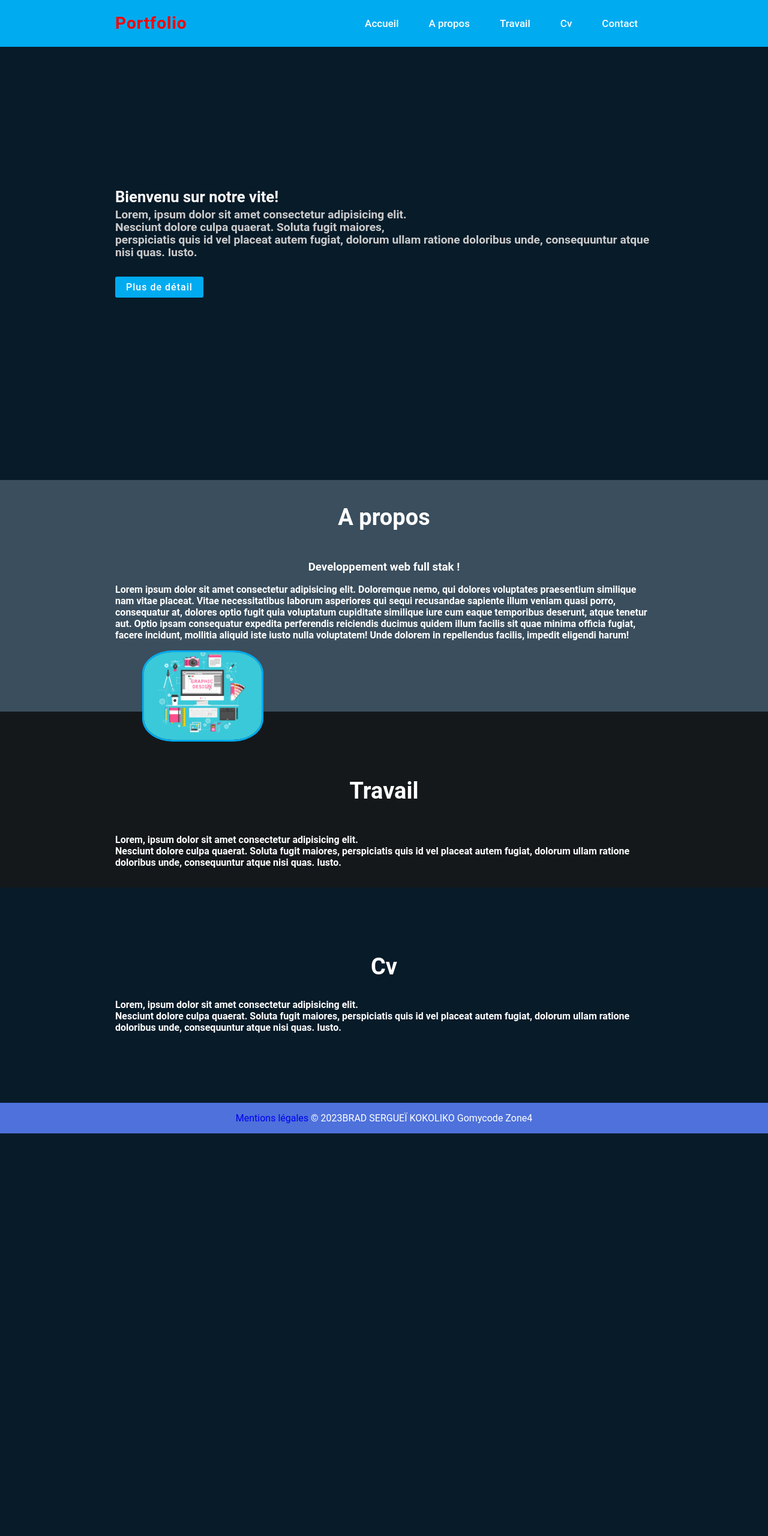
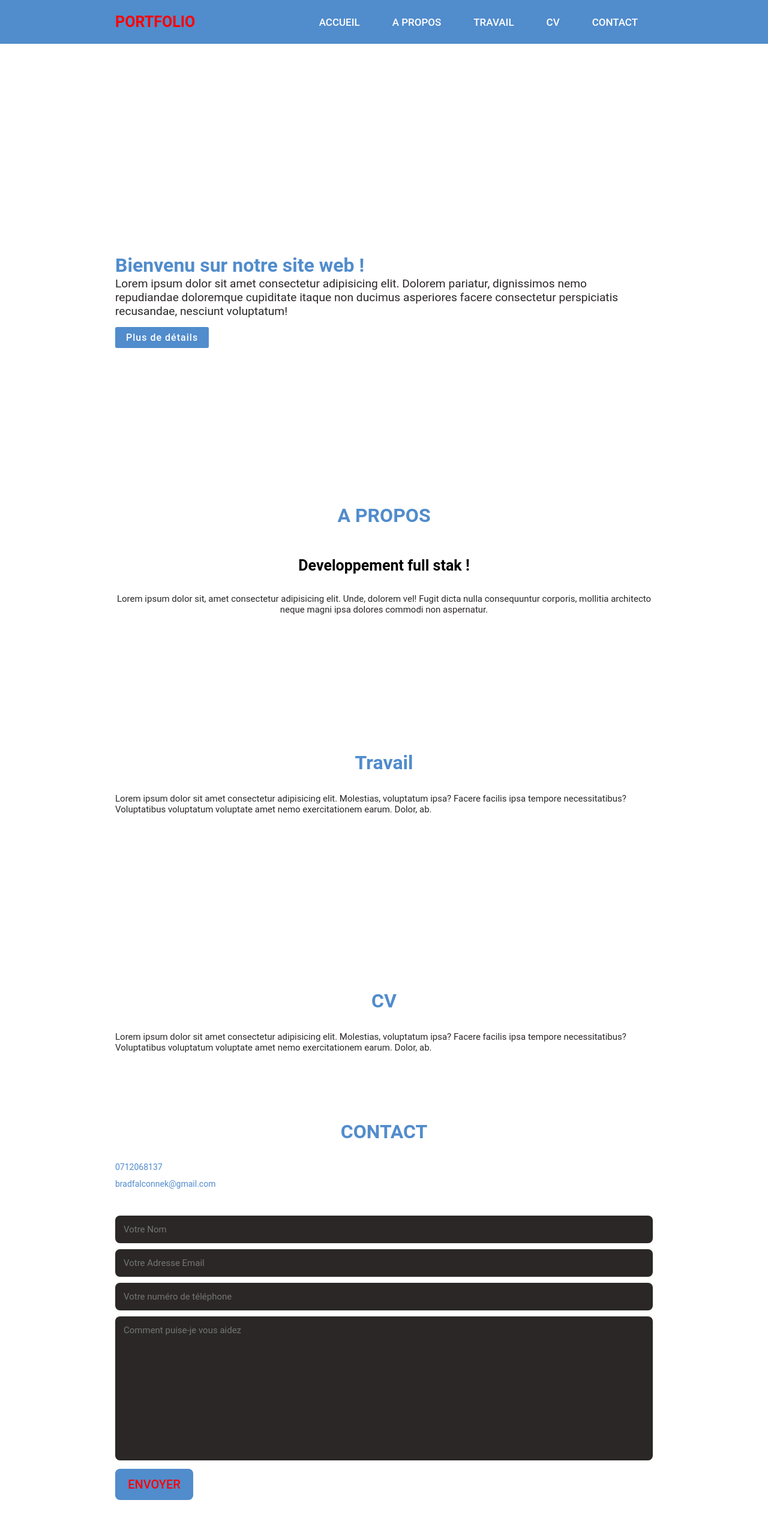
Before and after one commit to Peace225/Checkpoints-html, a plain HTML site: page index.html in a window 1280 px wide. Shown: the top 2560 px of the page at 60% size. Before the commit the page ends 1905 px from the top, so only its background shows below. Drawn offline with Linux system fonts and the light colour scheme.

Commit message:
checkpointcss

```diff
--- a/index.html
+++ b/index.html
@@ -7,73 +7,93 @@
     <link rel="stylesheet" href="style.css">
 </head>
 <body>
-    <!--en tête de la page-->
-    <header  class="header">
+    <header>
         <a href="#" class="logo">Portfolio</a>
-        <ul  class="navlist">
-            <li><a href="#"  class="active">Accueil</a></li>
-            <li><a href="#">A propos</a></li>
-            <li><a href="#">Travail</a></li>
-            <li><a href="#">Cv</a></li>
-            <li> <a href="#">Contact</a></li>
-        </ul>
-        <div class="bx bx-menu" id="menu-icon">
+            <nav class="navigation">
+                <a href="#accueil">Accueil</a>
+                <a href="#apropos">A propos</a>
+                <a href="#travail">Travail</a>
+                <a href="#cv">Cv</a>
+                <a href="#contact">Contact</a>
 
+            </nav>
+    </header>
+    <main>
+        <section  class="accueil" id="accueil">
+            <div class="accueil_text">
+                <h1>Bienvenu sur notre site web !</h1>
+                <p>Lorem ipsum dolor sit amet consectetur adipisicing elit. Dolorem pariatur, dignissimos nemo repudiandae doloremque cupiditate itaque non ducimus asperiores facere consectetur perspiciatis recusandae, nesciunt voluptatum!</p>
+            <div class="button">
+                <a href="#" class="btn">Plus de détails</a>
             </div>
-
-    </header>
-    <!--partie section-->
-    <section  class="accueil" id="accueil">
-        <div class="accueil_content">
-            <h1>Bienvenu sur notre vite!</h1>
-        <p>Lorem, ipsum dolor sit amet consectetur adipisicing elit.<br>
-            Nesciunt dolore culpa quaerat. Soluta fugit maiores,<br> perspiciatis quis id vel placeat autem fugiat,
-             dolorum ullam ratione doloribus unde, consequuntur atque nisi quas. Iusto.</p>
-        <div  class="button">
-            <a href="#"  class="btn">Plus de détail</a>
-        </div>
-
-        </div>
-    </section>
-
-    <section  class="apropos" id="apropos">
-        <h2 class="heading">A propos</h2>
-        <h3>Developpement web full stak !</h3>
-        <p>Lorem ipsum dolor sit amet consectetur adipisicing elit. Doloremque nemo, qui dolores voluptates praesentium similique nam vitae placeat. Vitae necessitatibus laborum asperiores qui sequi recusandae sapiente illum veniam quasi porro, consequatur at, dolores optio fugit quia voluptatum cupiditate similique iure cum eaque temporibus deserunt, atque tenetur aut. Optio ipsam consequatur expedita perferendis reiciendis ducimus quidem illum facilis sit quae minima officia fugiat, facere incidunt, mollitia aliquid iste iusto nulla voluptatem! Unde dolorem in repellendus facilis, impedit eligendi harum!</p>
-
-        <div class="apropos_img">
-            <img src="/img/concept-graphique-professionnel-entreprise-communication.jpg" alt="">
 
             </div>
 
         </section>
-    <section  class="travail" id="travail">
-            <h2 class="heading">Travail</h2>
-        <p>Lorem, ipsum dolor sit amet consectetur adipisicing elit.<br>
-            Nesciunt dolore culpa quaerat. Soluta fugit maiores, perspiciatis quis id vel placeat autem fugiat,
-             dolorum ullam ratione doloribus unde, consequuntur atque nisi quas. Iusto.</p>
+        <section class="apropos" id="apropos">
+            <h2 class="heading">A propos</h2>
+            <div class="apropos_content">
+                <h3>Developpement full stak !</h3>
+                <p>Lorem ipsum dolor sit, amet consectetur adipisicing elit. Unde, dolorem vel! Fugit dicta nulla consequuntur corporis, mollitia architecto neque magni ipsa dolores commodi non aspernatur.</p>
+            </div>
 
+        </section>
+        <section class="travail" id="travail">
+            <div class="travail_text">
+                <h2>Travail</h2>
+                <p>Lorem ipsum dolor sit amet consectetur adipisicing elit. Molestias, voluptatum ipsa? Facere facilis ipsa tempore necessitatibus? Voluptatibus voluptatum voluptate amet nemo exercitationem earum. Dolor, ab.</p>
+            </div>
 
 
         </section>
-    <section  class="cv" id="cv">
-        <h2 class="heading">Cv</h2>
-    <p>Lorem, ipsum dolor sit amet consectetur adipisicing elit.<br>
-        Nesciunt dolore culpa quaerat. Soluta fugit maiores, perspiciatis quis id vel placeat autem fugiat,
-         dolorum ullam ratione doloribus unde, consequuntur atque nisi quas. Iusto.</p>
+        <section class="cv" id="cv">
+            <div class="cv_text">
+                <h2>Cv</h2>
+                <p>Lorem ipsum dolor sit amet consectetur adipisicing elit. Molestias, voluptatum ipsa? Facere facilis ipsa tempore necessitatibus? Voluptatibus voluptatum voluptate amet nemo exercitationem earum. Dolor, ab.</p>
+            </div>
+
 
         </section>
+        <section class="contact" id="contact">
+            <div class="contact-text">
+                <h2>Contact</h2>
+                <div class="list">
+                    <li><a href="">0712068137</a></li>
+                    <li><a href="">bradfalconnek@gmail.com</a></li>
+                    <li><a href=""></a></li>
+                </div>
+                <div class="contact-icons">
+                    <a href=""><i class='bx bxl-facebook'></i></a>
+                    <a href=""><i class='bx bxl-twitter'></i></a>
+                    <a href=""><i class='bx bxl-youtube'></i></a>
+                    <a href=""><i class='bx bxl-instagram-alt'></i></a>
 
-
-
-    <!--pied de la page-->
-    <footer>
-
-    <div class="whitespace">
-        <div class="mentions"><a href="#">Mentions légales</a> &copy; 2023<span
-                              class="bold">BRAD SERGUEÏ KOKOLIKO</span> Gomycode Zone4</div>
                 </div>
 
+            </div>
+            <div class="contact-form">
+                <form action="">
+                    <input type="nom" placeholder="Votre Nom" required>
+                    <input type="email" placeholder="Votre Adresse Email" required>
+                    <input type=""  placeholder="Votre numéro de téléphone" required>
+                    <textarea name="" id="" cols="30" rows="10" placeholder="Comment puise-je vous aidez" required></textarea>
+                    <input type="submit" value="envoyer" class="submit" required>
+                </form>
+
+            </div>
+
+        </section>
+    </main>
+    <footer>
+        <div class="footer_text">
+            <p>copyright & 2023 by Brad KOKOLIKO All Rights Reserved.</p>
+
+        </div>
+        <div class="top">
+            <a href="#accueil"><i class='bx bx-up-arrow-alt'></i></a>
+
+        </div>
     </footer>
+
 </body>
 </html>
--- a/style.css
+++ b/style.css
@@ -1,93 +1,66 @@
 /*style qui s'applique a l'ensemble de la page*/
 *{
+    margin: 0;
     padding: 0;
-    margin: 0;
+    font-family: roboto, sans-serif;
     box-sizing: border-box;
-    font-family: roboto, sans-serif;
     text-decoration: none;
     list-style: none;
     scroll-behavior: smooth;
 }
-body{
-    background: #081b29;
-    color: #fff !important;
-}
-
-.header{
+header{
+    width: 100%;
+    background: #518ccc;
     position: fixed;
-    color: #fff;
+    display: flex;
+    justify-content: space-between;
+    align-items: center;
     top: 0%;
     right: 0%;
     padding: 22px 15%;
-    width: 100%;
     z-index: 1000;
-    display: flex;
-    justify-content: space-between;
-    align-items: center;
-    background: #00abf0;
-    border-bottom: 1px solid transparent;
-    transition: all .45s eases;
 }
 .logo{
-    color: #f80303 !important;
+    color: #f00 !important;
     font-weight: 700;
-    font-size: 28px;
-    letter-spacing: 1px;
+    font-size: 25px;
+    text-transform: uppercase;
 }
-.navlist{
-    display: flex;
-
-}
-.navlist a{
+.navigation a {
+    margin: 0 25px;
     color: #fff !important;
     font-weight: 500;
     font-size: 17px;
-    margin: 0 25px;
-    transition: all .45s ease;
+    text-transform: uppercase;
 }
-.navlist a:hover{
-    color: #f80303 !important
-};
-.navlist a. :active{
-    color: #f80303;
+.navigation a:hover{
+    color: #f00 !important;
 }
-#menu-icon{
-    font-size: 35px;
-    color: #00abf0;
-    z-index: 10001;
-    cursor: pointer;
-    margin-left: 25px;
-    display: none;
+main{
+    padding: 100px 15% 100px;
+
 }
-section{
-    background: #081b29;
-    padding: 100px 15% 100px;
-}
-.accueil{
+main .accueil{
     position: relative;
     height: 100vh;
     width: 100%;
+    justify-content: flex-start;
+    align-items: center;
     display: flex;
-    align-items: center;
-    justify-content: flex-start;
 }
+main .accueil_text h1{
+    color: #518ccc !important;
+    font-size: 2rem;
+    font-weight: 700;
+    margin-top: 3px;
 
-.accueil_content h1{
-
-    font-size: 1.6rem;
-    font-weight: 700;
-    color: #fff !important;
-    line-height: 2.4rem;
-    margin-top: 5px;
 }
-
-.accueil_content p{
-    color: #ccc;
+main .accueil_text p{
+    color: #2b2727;
     font-size: 1.2rem;
-    line-height: 1.1;
-    margin-bottom: 30px;
+    line-height: 1.2;
+    margin-bottom: 15px;
 }
-
 .button{
     display: inline-flex;
     align-items: center;
@@ -96,218 +69,171 @@ section{
 .btn{
     display: inline-block;
     padding: 8px 18px;
-    background: #00abf0;
+    background: #518ccc;
     border-radius: 3px;
     color: #fff;
     font-size: 1rem;
     letter-spacing: 1px;
     font-weight: 500;
     transition: all .45s ease;
+
 }
 .btn:hover{
-    transform: scale(0.9)
-}
-header .sticky{
-
+    transform: scale(0.9);
 }
 .apropos{
-    display: flex;
+
     justify-content: center;
     align-items: center;
-    flex-direction: column;
-    gap: 1.1rem;
-    background: #3a4e5d;
     padding-bottom: 1rem;
     margin-top: -70px;
 }
-.heading {
-    font-size: 38px;
-    color: #fff !important;
+.heading{
+    text-align: center;
+    font-size: 32px;
+    color: #518ccc;
+    margin-bottom: 2rem;
+    margin-top: 10px;
+    top: 10%;
+    text-transform: uppercase;
+}
+.apropos_content{
+    text-align: center;
+    margin-top: 25px;
+}
+.apropos_content h3{
+    font-size: 25px;
+    margin-top: 50px;
+
+}
+.apropos_content p{
+    font-size: 15px;
+    margin: 2rem 0 2rem;
+    color: #2b2727;
+}
+.travail{
+    min-height: auto;
+    padding-bottom: 5rem;
+}
+.travail_text h2{
+    font-size: 32px;
+    color: #518ccc;
     margin-bottom: 2rem;
     text-align: center;
-    top: 10%;
-    margin-top: 10px
-}
-.apropos_img img{
-    width: 25%;
-    height: 25%;
-    left: -50px;
-    border-radius: 25%;
-    border: .2rem solid #00abf0;
-    margin-top: -18px;
-}
-.travail{
-    display: flex;
-    justify-content: center;
-    align-items: center;
-    flex-direction: column;
-    gap: 1.1rem;
-    background: #14181a;
-    padding-bottom: 1rem;
-    margin-top: -70px;
+    top: 20%;
+    margin-top: 20%;
 
 }
-
-footer{
-    /*position: fixed;*/
-    bottom: 0px;
-    width: 100%;
-    background: #5b80fada;
+.travail_text p{
+    font-size: 15px;
+    margin: 2rem 0 2rem;
+    color: #2b2727;
 }
-
-footer li{
-    list-style-type: none;
+.cv{
+    min-height: auto;
+    padding-bottom: 5rem;
 }
-p{
-    color: #fff;
-    font-weight: 700;
-    margin-bottom: 1em;
-}
-
-.footer_inside{
-    width: 100%;
-    margin: 2em auto;
-    display: flex;
-    justify-content: space-around;
-    align-items: center;
+.cv_text h2{
+    font-size: 32px;
+    color: #518ccc;
+    margin-bottom: 2rem;
+    text-align: center;
+    text-transform: uppercase;
+    top: 20%;
+    margin-top: 20%;
 
 }
-.mentions{
-    width: 50%;
-    margin: 0 auto;
-    padding: 1em;
-    margin-bottom: 1em;
+.cv_text p{
+    font-size: 15px;
+    margin: 2rem 0 2rem;
+    color: #2b2727;
 }
-.whitespace{
+.contact{
+    min-height: auto;
+    padding-bottom: 5rem;
+
+    /*display: grid;
+    grid-template-columns: repeat(2, 1fr);
+    align-items: center;
+    gap: 2.5rem;*/
+}
+.contact-text h2{
+    font-size: 32px;
+    color: #518ccc;
+    margin-bottom: 2rem;
     text-align: center;
-    color: #fff;
-}
-.footer_div{
-    width: 10em;
-    padding: 0,5em;
-}
-.newsletter p{
-    margin-bottom: 1em;
-}
-input[ type="email"]{
-    width:100%
-    height: 30px
-    color:  rgb(3, 151, 3);
-    text-align:center;
-    border: none;
-}
-input:focus{
-    outline: none;
-}
-input  [type="button"]{
-    background-color: #518ccc
-    width: 100%;
-    border: none;
-    padding: 1em
-    font-size: 15px;
-    font-weight: 700;
-    color: #fff
-    cursor: pointer;
-    margin-top: 1em;
+    text-transform: uppercase;
+    top: 20%;
 
 }
-.social ul{
-    display: flex;
-    justify-content: space-around;
+.list{
+    margin-bottom: 2.8rem;
 }
-
-.social img{
-    width: 45px;
+.list li{
+    margin-bottom: 12px;
+}
+.list li a{
+    display: block;
+    color: #518ccc;
+    font-size: 14px;
+    transition: all .45s ease;
+}
+.list li a:hover{
+    color: #f00;
+    transform: translateX(5px);
+}
+.contact-form form{
+    position: relative;
+}
+.contact-form form input,
+form textarea{
+    width: 100%;
+    padding: 14px;
+    background: #2b2727;
+    color: #fff;
+    border: none;
+    outline: none;
+    font-size: 15px;
+    border-radius: 8px;
+    margin-bottom: 10px;
 
 }
-hr{
-    width: 25em;
-    margin: 2em auto;
+.contact-form textarea{
+    resize: none;
+    height: 240px;
+}
+.contact-form .submit{
+    display: inline-block;
+    font-size: 20px;
+    font-weight: 500;
+    text-transform: uppercase;
+    background: #518ccc;
+    color: #f00 !important;
+    width: 130px;
+    transition: all .45s ease;
+}
+.contact-form .submit:hover{
+    transform: scale(1.1);
+    cursor: pointer;
+}
+footer{
+    padding: 20px 15%;
+    display: flex;
+    flex-wrap: wrap;
+    align-items: center;
+    justify-content: space-between;
+    gap: 2rem;
+    background: #518ccc;
+}
+.footer_text p{
     color: #fff;
-}
-
-
-
-/**{
-    margin: 0;
-    padding: 0;
-    box-sizing: border-box;
-    text-decoration: none;
-    border: none;
-    outline: none;
-    scroll-behavior: smooth;
-    font-family: 'roboto , sans-serif';
-}
-
-:root{
-    --bg-color:#1f242d;
-    --second-bg-color:#fe0606;
-    --text-color:#fff;
-    --main-color:rgb(14, 25, 26);
-}
-
-
-
-section{
-
-        padding: 8rem 5% 2rem;
-    }
-
-.header{
-    position: fixed;
-    top: 0;
-    left: 0;
-    width:100%;
-    padding: 2rem 9%;
-    background: var(--second-bg-color);
-    display: flex;
-    justify-content: space-between;
-    align-items: center;
-    z-index: 100;
-}
-.header .sticky{
-    border-bottom: .1rem solid rgba(0, 0, 0, .2);
-}
-.logo{
-    font-size: 2.5rem;
-    color: var(--text-color);
-    font-weight: 600;
-    cursor: default;
-}
-.navbar a{
-    font-size: 1.3rem;
-    color: var(--text-color) !important;
-    margin-left: 2rem;
-    transition: .3s;
-}
-.navbar a:hover{
-    color: var(--main-color);
-}.navbar a.active{
-    color: var(--main-color);
-}
-
-/*section*
-
-.accueil{
-    display: flex;
-    justify-content: center;
+    font-size: 14px;
     align-items: center;
 }
-.accueil_content h2{
-
-    font-size: 2.3rem;
-    font-weight: 700;
-    line-height: 1.5;
-
+.top i{
+    padding: 15px;
+    border-radius: 13px;
+    font-size: 10px;
+    color: #fff;
+    background: #f00;
 }
-.accueil_content p{
-    font-size: 1.4rem;
-
-}
-.apropos{
-    display: flex;
-    justify-content: center;
-    align-items: center;
-    gap: 2rem;
-
-}
```
Lines whose indentation alone changed are shown as unchanged.
